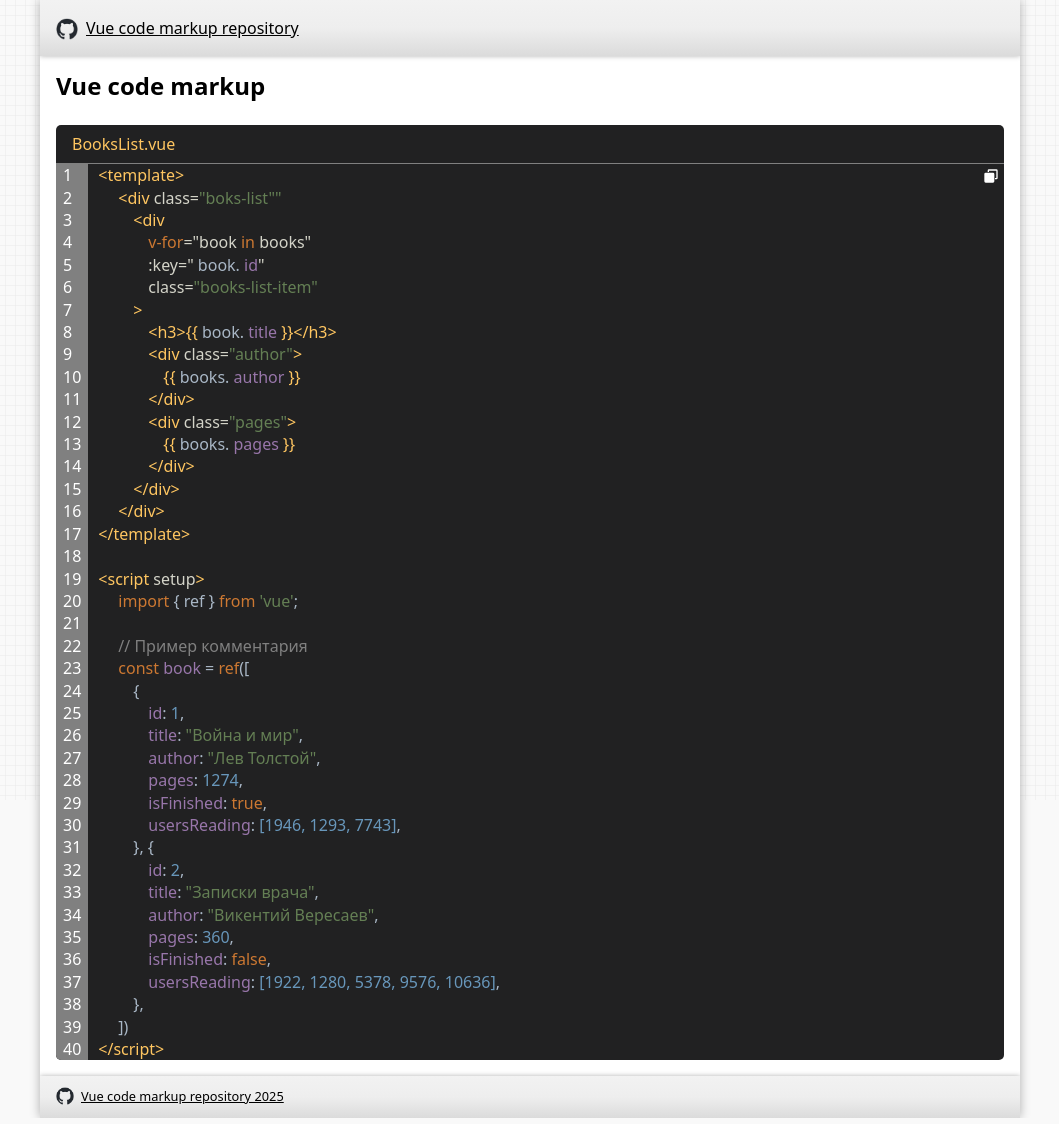
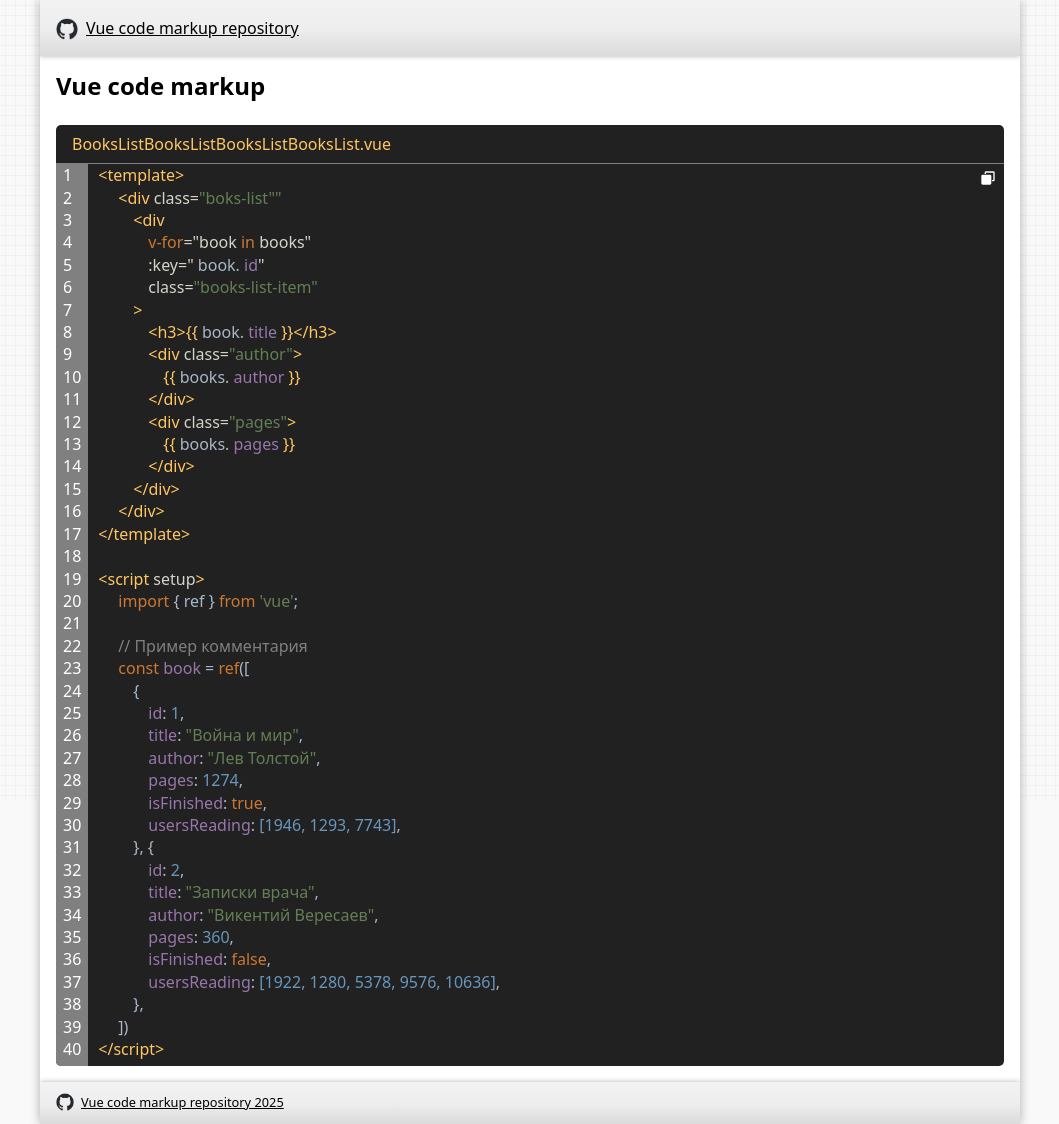
Before and after one commit to maksimkaJCHK/vue-code-markup, a Vue app: page / in a window 1280 px wide. Shown: the whole page, without its empty margins (110-1169 px from the left). Built offline with nearby package versions, Linux system fonts and the light colour scheme.

Commit message:
Зафиксил иконку скопировать текст по вертикали, добавил максимальный размер конкретно для блока с ходом, не большие стилистическиеправки

```diff
--- a/src/code-markup/CodeMarkup.vue
+++ b/src/code-markup/CodeMarkup.vue
@@ -4,6 +4,7 @@
       <div
         v-if="props.header.length > 0"
         :class="headerClass"
+        :title="props.header"
       >
         {{ props.header }}
       </div>
@@ -26,6 +27,8 @@
         </code-fake-line>
 
         <slot></slot>
+
+        <code-fake-line />
       </div>
     </div>
   </div>
@@ -119,18 +122,20 @@
     --cm-text-font-family: inherit;
     --cm-text-line-height: 1.4em;
 
+    // Максимальный размер блока с кодом
+    --cm-max-height-body: auto;
+
     // Иконка копировать текст
     --cm-icon-color: #fff;
 
     // Заголовок
     --cm-header-padding: .5em 1em;
-    --cm-height-font-size: 1em;
+    --cm-header-font-size: 1em;
+    // Цвет заголовка
+    --cm-header-color: #{$color-1};
 
     // Цвета текста по умолчани.
     --cm-main-color: #a9b7c6;
-
-    // Цвет заголовка
-    --cm-header-color: #{$color-1};
 
     // Цвет для тегов
     --cm-tag-color: #{$color-1};
@@ -174,12 +179,16 @@
       padding: var(--cm-header-padding);
       color: var(--cm-header-color);
       border-bottom: 1px solid grey;
-      font-size: var(--cm-height-font-size);
+      font-size: var(--cm-header-font-size);
+      text-overflow: ellipsis;
+      overflow: hidden;
     }
 
     &__body {
+      @include styleScroll($scrollBarBg: $color-7, $thumbBg: $color-3);
       position: relative;
-      min-height: var(--cm-text-line-height);
+      overflow: auto;
+      max-height: var(--cm-max-height-body);
     }
 
     &__wrap {
--- a/src/code-markup/components/CodeFakeLine.vue
+++ b/src/code-markup/components/CodeFakeLine.vue
@@ -18,5 +18,21 @@
       content: '';
       display: table-cell;
     }
+
+    &:first-of-type {
+      top: 0;
+      left: 0;
+      position: sticky;
+    }
+
+    .code-markup_count &:last-of-type {
+      &::before {
+        background: grey;
+      }
+    }
+
+    &:last-of-type &__coll {
+      height: 6px;
+    }
   }
 </style>
--- a/src/code-markup/components/CodeIcon.vue
+++ b/src/code-markup/components/CodeIcon.vue
@@ -19,21 +19,21 @@
 
 <style lang="scss">
   .code-markup__icon {
-    $translateX: translateX(-5px);
+    $translateX: translateX(-8px);
 
     right: 0;
     float: right;
-    width: 1em;
-    height: 1em;
+    width: var(--cm-text-font-size);
+    height: var(--cm-text-font-size);
     cursor: pointer;
     position: sticky;
     user-select: none;
     z-index: 1;
-    margin: 0 0 -1em 0;
-    transform: $translateX translateY(3px);
+    margin: 0 0 calc(var(--cm-text-line-height) * -1) 0;
+    transform: $translateX translateY(5px);
 
     &:active {
-      transform: $translateX translateY(4px);
+      transform: $translateX translateY(6px);
     }
 
     &__svg {
--- a/src/components/MainContent.vue
+++ b/src/components/MainContent.vue
@@ -3,7 +3,7 @@
     <h1>Vue code markup</h1>
 
     <code-markup
-      header="BooksList.vue"
+      header="BooksListBooksListBooksListBooksList.vue"
     >
       <code-line>
         <mu-tag code="<template>" />
```
